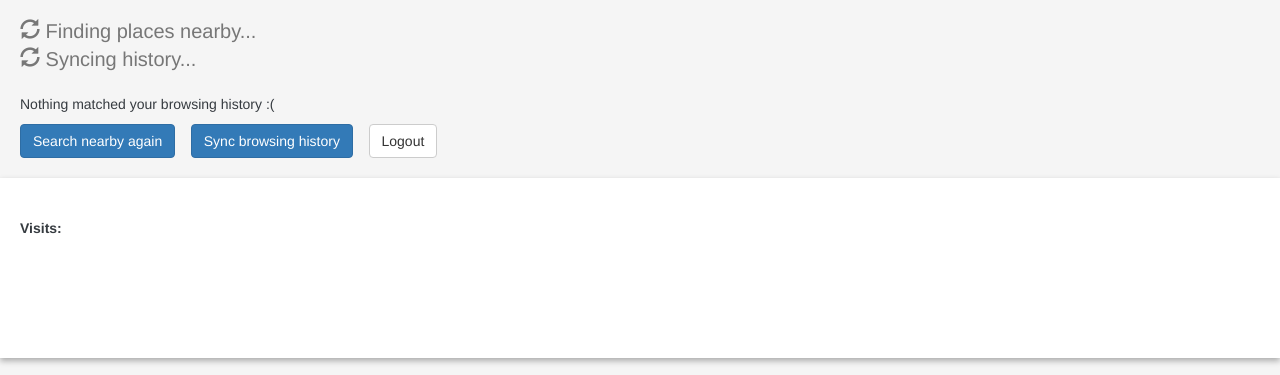
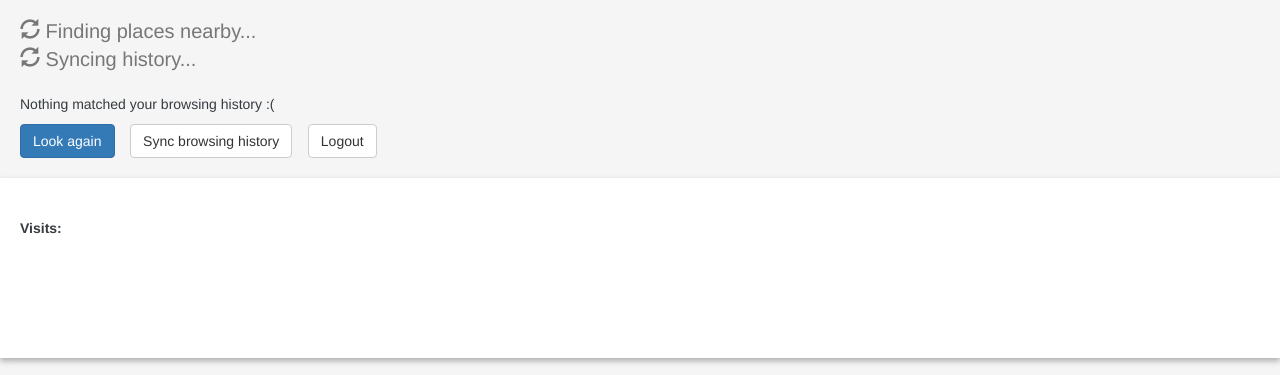
Before and after one commit to grigoryk/nearly-fennec, a website: page index.html in a window 1280 px wide. Shown: the part 413-788 px from the top of the page. Drawn offline with nearby package versions, Linux system fonts and the light colour scheme; some packages are replaced by stand-ins of ours.

Commit message:
Search again and force sync buttons clean up

```diff
--- a/index.html
+++ b/index.html
@@ -85,8 +85,8 @@
 
                 <div>
                     <p>
-                        <button class="btn btn-small btn-primary" data-bind="click: uiActions.nearbySearch">Search nearby again</button>&nbsp;&nbsp;&nbsp;
-                        <button class="btn btn-small btn-primary" data-bind="click: uiActions.fetchHistory">Sync browsing history</button>&nbsp;&nbsp;&nbsp;
+                        <button class="btn btn-small btn-primary" data-bind="click: uiActions.nearbySearch">Look again</button>&nbsp;&nbsp;&nbsp;
+                        <button class="btn btn-small btn-default" data-bind="click: uiActions.fetchHistory">Sync browsing history</button>&nbsp;&nbsp;&nbsp;
                         <button class="btn btn-small btn-default" data-bind="click: uiActions.logout">Logout</button>
                     </p>
                     <!-- <p class="keep-searching"><i class="glyphicon glyphicon-arrow-up"></i> keep searching!</p> -->
```
